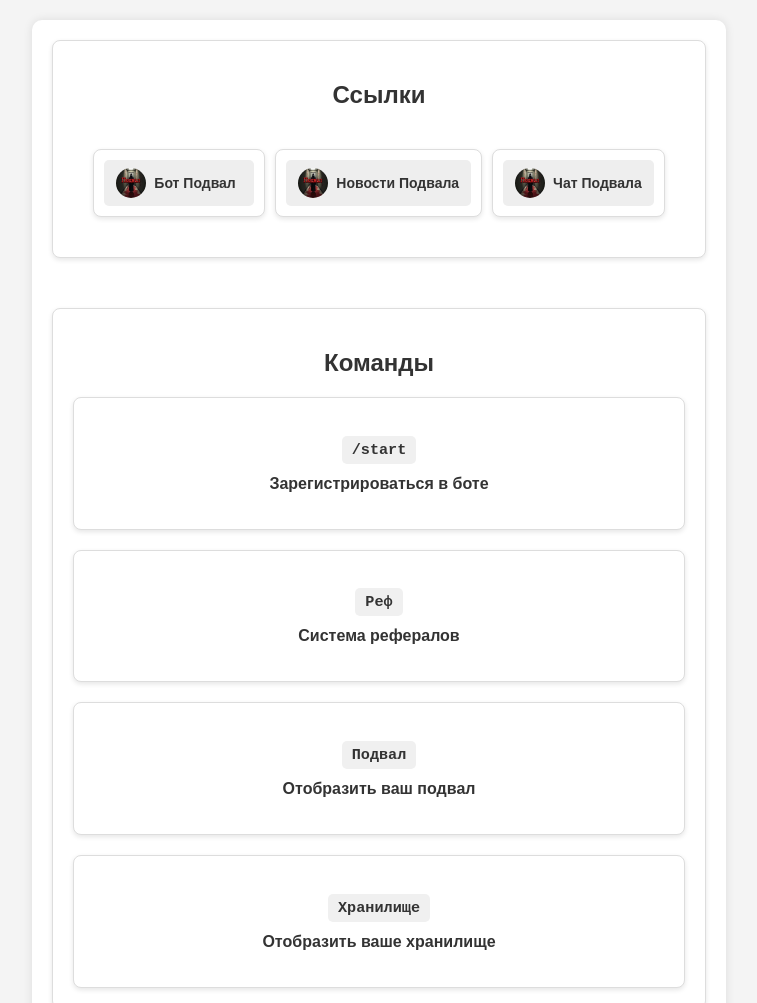
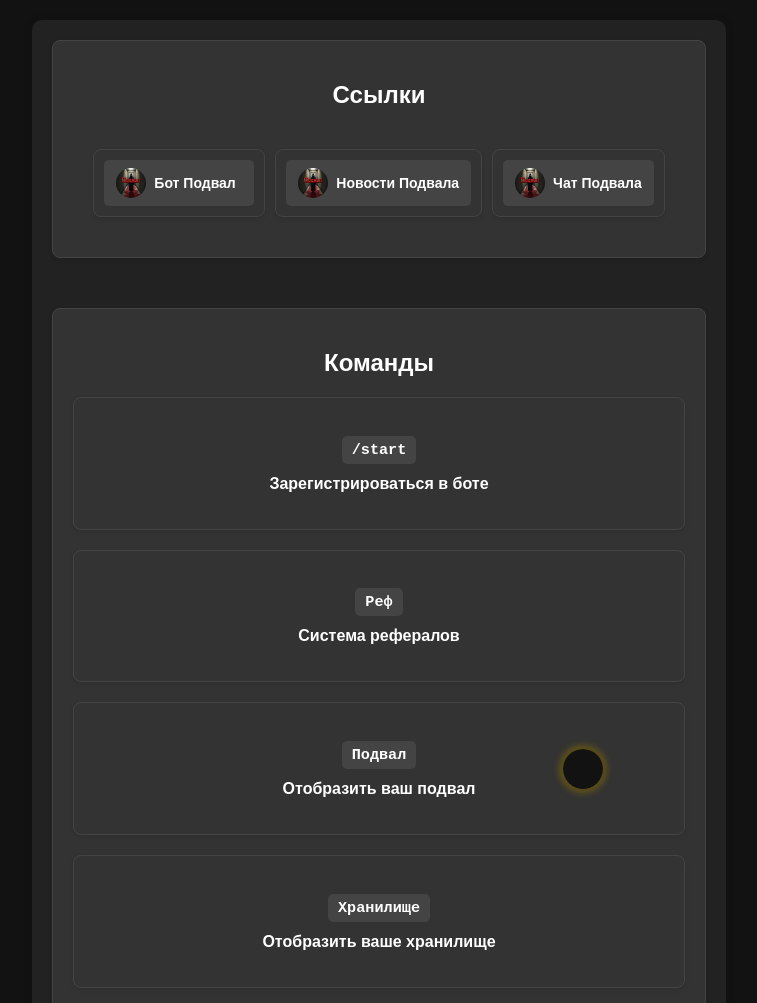
Before and after one commit to danyagreench/basement.github.io, a plain HTML site: page index.html in a window 1280 px wide. Shown: the top 1003 px of the page, without its empty margins (261-1018 px from the left). Drawn offline with Linux system fonts and the light colour scheme; a script that the page names is missing.

Commit message:
Update style.css

```diff
--- a/style.css
+++ b/style.css
@@ -2,23 +2,25 @@ body {
 	font-family: sans-serif;
 	margin: 0;
 	padding: 0;
-  background-color: #f4f4f4;
+	background-color: #121212;
 	display: flex;
 	flex-direction: column;
 	align-items: center;
 	min-height: 100vh;
-  color: #333;
+	color: #fff;
 	overflow-x: hidden;
+	transition: background-color 0.5s ease, color 0.5s ease;
 }
 
 main {
 	max-width: 960px;
 	margin: 20px auto;
 	padding: 20px;
-  background-color: #fff;
+	background-color: #222;
 	box-shadow: 0 0 10px rgba(0, 0, 0, 0.1);
 	border-radius: 10px;
 	text-align: center;
+	transition: background-color 0.5s ease, box-shadow 0.5s ease;
 }
 
 .container {
@@ -30,23 +32,28 @@ main {
 
 #links {
 	padding: 20px;
-  border: 1px solid #ddd;
+	border: 1px solid #444;
 	border-radius: 8px;
-  background-color: #fff;
+	background-color: #333;
 	box-shadow: 0 2px 5px rgba(0, 0, 0, 0.1);
+	transition: background-color 0.5s ease, border-color 0.5s ease,
+		box-shadow 0.5s ease;
 }
 
 #commands {
 	padding: 20px;
-  border: 1px solid #ddd;
+	border: 1px solid #444;
 	border-radius: 8px;
-  background-color: #fff;
+	background-color: #333;
 	box-shadow: 0 2px 5px rgba(0, 0, 0, 0.1);
+	transition: background-color 0.5s ease, border-color 0.5s ease,
+		box-shadow 0.5s ease;
 }
 
 h2 {
-  color: #333;
+	color: #fff;
 	margin-bottom: 20px;
+	transition: color 0.5s ease;
 }
 
 .link-container {
@@ -60,11 +67,12 @@ h2 {
 .panel-item {
 	text-align: left;
 	padding: 10px;
-  border: 1px solid #ddd;
+	border: 1px solid #444;
 	border-radius: 8px;
-  background-color: #fff;
+	background-color: #333;
 	box-shadow: 0 2px 5px rgba(0, 0, 0, 0.1);
-  transition: box-shadow 0.3s ease;
+	transition: box-shadow 0.3s ease, background-color 0.5s ease,
+		border-color 0.5s ease;
 	min-width: 150px;
 }
 
@@ -76,16 +84,16 @@ h2 {
 	display: flex;
 	align-items: center;
 	text-decoration: none;
-  color: #333;
+	color: #fff;
 	font-size: 14px;
 	padding: 8px 12px;
 	border-radius: 5px;
-  background-color: #eee;
-  transition: background-color 0.3s ease;
+	background-color: #444;
+	transition: background-color 0.3s ease, color 0.5s ease;
 }
 
 .panel-item a:hover {
-  background-color: #ddd;
+	background-color: #555;
 }
 
 .panel-item img {
@@ -96,6 +104,7 @@ h2 {
 
 .panel-item span {
 	font-weight: bold;
+	transition: color 0.5s ease;
 }
 
 .command-container {
@@ -106,29 +115,131 @@ h2 {
 
 .command-item {
 	padding: 20px;
-  border: 1px solid #ddd;
+	border: 1px solid #444;
 	border-radius: 8px;
-  background-color: #fff;
+	background-color: #333;
 	box-shadow: 0 2px 5px rgba(0, 0, 0, 0.1);
+	transition: background-cold-color 0.5s ease, border-color 0.5s ease,
+		box-shadow 0.5s ease;
 }
 
 .command-item h3 {
 	margin-bottom: 10px;
+	color: #fff;
+	transition: color 0.5s ease;
 }
 
 .command-item code {
-  background-color: #f0f0f0;
+	background-color: #444;
 	padding: 5px 10px;
 	border-radius: 5px;
+	color: #fff;
+	transition: background-color 0.5s ease, color 0.5s ease;
 }
 
 footer {
 	width: 100%;
 	text-align: center;
 	padding: 30px;
-  background-color: #333;
+	background-color: #121212;
 	color: #fff;
 	margin-top: 20px;
+	transition: background-color 0.5s ease, color 0.5s ease;
+}
+
+#theme-toggle {
+	position: fixed;
+	bottom: 50px;
+	right: 450px;
+	border: none;
+	background: none;
+	cursor: pointer;
+	z-index: 10;
+	transition: transform 0.3s ease;
+}
+
+#theme-toggle:hover {
+	transform: scale(1.1);
+}
+
+#theme-toggle span {
+	display: block;
+	width: 40px;
+	height: 40px;
+	border-radius: 50%;
+	position: absolute;
+	transition: background-color 0.5s ease;
+}
+
+.sun {
+	background-color: #ffcc00;
+	box-shadow: 0 0 10px #ffcc00;
+}
+
+.moon {
+	background-color: #121212;
+	box-shadow: 0 0 10px #121212;
+}
+
+.light {
+	background-color: #fff;
+	color: #121212;
+}
+
+.light main {
+	background-color: #f2f2f2;
+	box-shadow: 0 0 10px rgba(0, 0, 0, 0.2);
+}
+
+.light #links {
+	background-color: #e6e6e6;
+	border: 1px solid #ccc;
+	box-shadow: 0 2px 5px rgba(0, 0, 0, 0.1);
+}
+
+.light #commands {
+	background-color: #e6e6e6;
+	border: 1px solid #ccc;
+	box-shadow: 0 2px 5px rgba(0, 0, 0, 0.1);
+}
+
+.light .panel-item {
+	background-color: #e6e6e6;
+	border: 1px solid #ccc;
+}
+
+.light .panel-item a {
+	background-color: #ccc;
+	color: #121212;
+}
+
+.light .command-item {
+	background-color: #e6e6e6;
+	border: 1px solid #ccc;
+}
+
+.light .command-item code {
+	background-color: #ccc;
+	color: #121212;
+}
+
+.light .sun {
+	background-color: #121212;
+	box-shadow: 0 0 10px #121212;
+}
+
+.light .moon {
+	background-color: #ffcc00;
+	box-shadow: 0 0 10px #ffcc00;
+}
+
+.light footer {
+	background-color: #fff;
+	color: #121212;
+}
+
+.light h2 {
+	color: #121212;
 }
 
 @media (max-width: 768px) {
```
Lines whose indentation alone changed are shown as unchanged.
